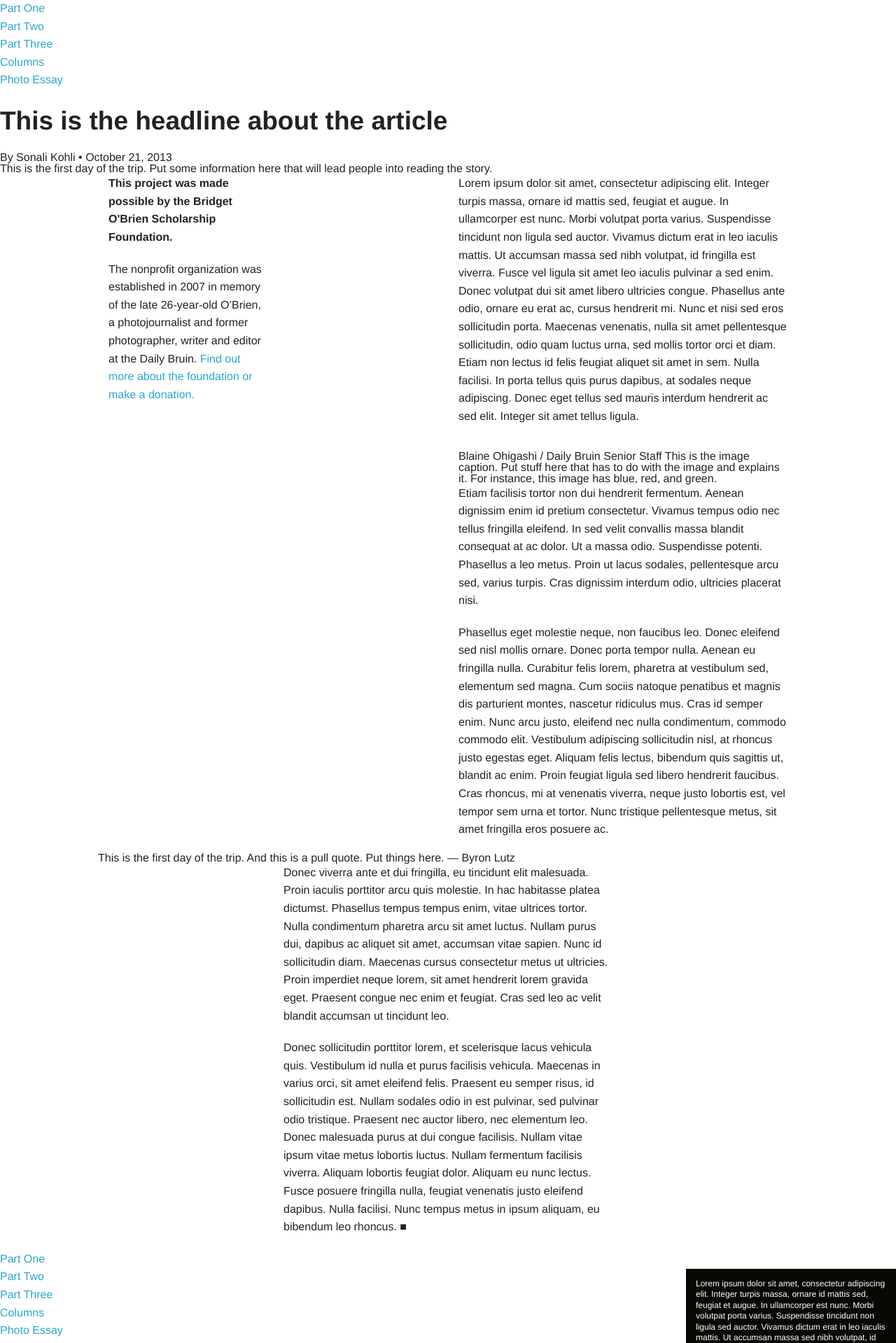
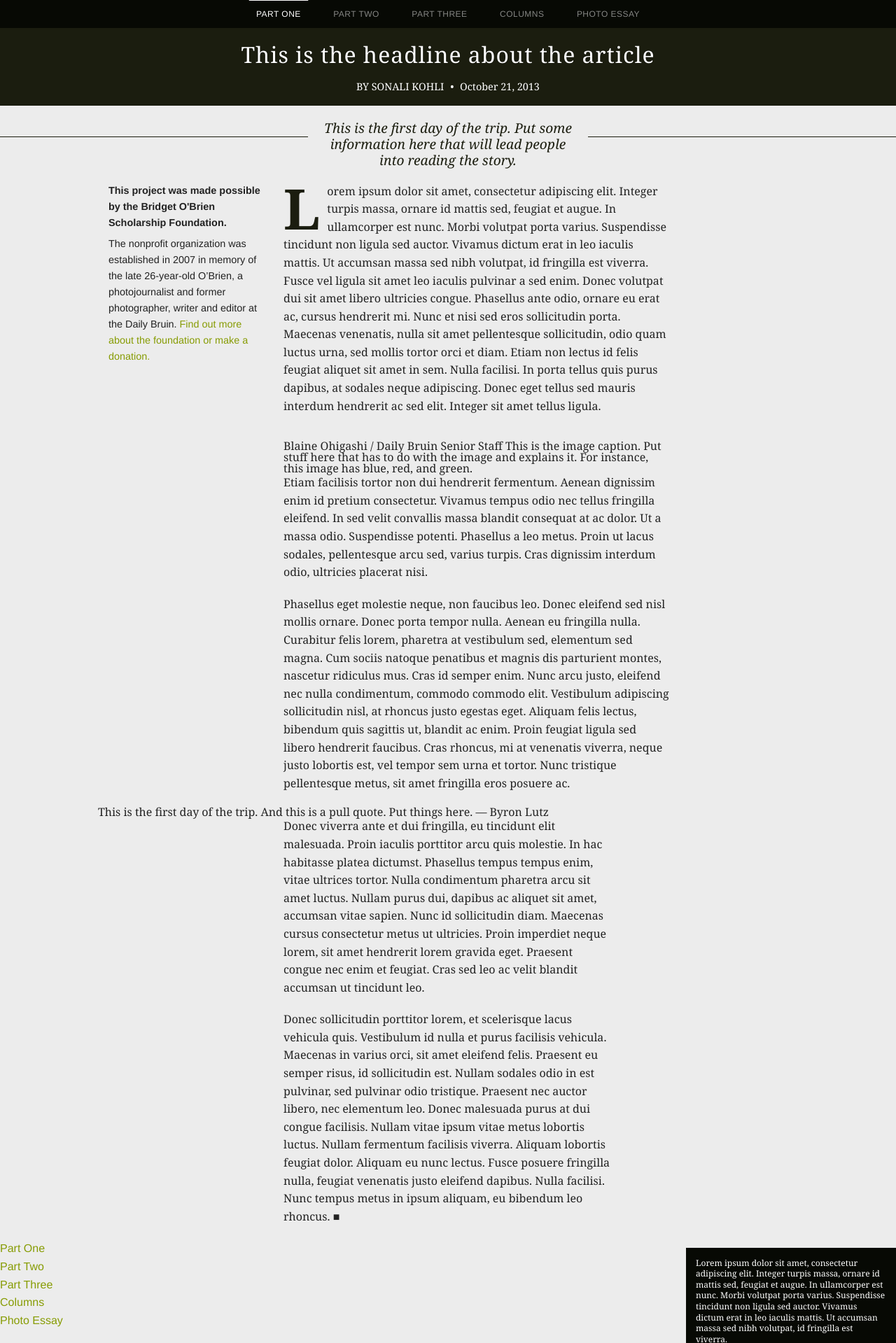
Before and after one commit to dailybruin/bob-2013, a PHP site: page / in a window 1280 px wide; the page is wider, and only the part inside the window is pictured. Shown: the part 401-2320 px from the top of that part at 70% size. Run offline with PHP 8.4, Linux system fonts and the light colour scheme; some libraries are stand-ins or nearby versions; grey boxes are pictures that could not be loaded.

Commit message:
Styled nav, headline, drop cap, subhead, and bob info

```diff
--- a/css/app.css
+++ b/css/app.css
@@ -1,3 +1,17 @@
+body {
+  background-color:#ececec;
+}
+
+a {
+  color:#879C04;
+}
+a:hover, a:focus {
+  color: #9CB40A;
+}
+a:visited {
+  color:#631092;
+}
+
 header {
   background-image: url('/img/gen/Sky_Road.jpg');
   background-position:center top;
@@ -5,6 +19,7 @@ header {
   background-repeat:no-repeat;
   position:relative;
   min-height:400px;
+  overflow:hidden;
 }
 
 #package-title {
@@ -80,6 +95,111 @@ header {
   text-align: right;
 }
 
+nav ul {
+  margin: 0;
+  list-style: none;
+  text-align: center;
+  background-color: #070904;
+  color:white;
+}
+nav ul li {
+  display: inline-block;
+  margin: 0;
+}
+nav ul li a {
+  padding: 10px 10px;
+  color: white;
+  text-transform: uppercase;
+  font-size: 0.75em;
+  letter-spacing: 0.04em;
+  display:inline-block;
+  opacity:0.5;
+  border-top: 2px solid #070904;
+  border-right: 1px solid #070904;
+  border-left: 1px solid #070904;
+  margin:0 10px;
+}
+nav ul li a:visited {
+  color:white;
+}
+nav ul li a:hover {
+  color:#eee;
+}
+nav ul li.active a, nav ul li a:hover {
+  border-top: 2px solid white;
+}
+nav ul li.active a {
+    opacity:1;
+}
+
+article {
+  font-family:Georgia, serif;
+}
+.headline {
+  background-color:#1b1d0f;
+  color:white;
+  text-align:center;
+}
+.headline h2 {
+  margin:0;
+  color:white;
+  font-family:Georgia, serif;
+  font-weight: normal;
+  font-size: 2.0em;
+  padding: 16px 0;
+  letter-spacing: 0.03em;
+  text-shadow: 0 0 1px black;
+}
+.headline .head-info {
+  font-size: 0.9em;
+  padding-bottom: 20px;
+}
+.headline .head-info .byline {
+  text-transform: uppercase;
+  display: inline-block;
+  padding-right: 5px;
+}
+.headline .head-info .date {
+    display: inline-block;
+    padding-left: 5px;
+}
+
+.subhead {
+  margin:20px 0;
+  text-align: center;
+  font-family: Georgia, serif;
+  font-size: 1.2em;
+  line-height: 1.2em;
+  font-style: italic;
+  color: #1b1d0f;
+}
+.subhead hr {
+  position: absolute;
+  border-color: #1b1d0f;
+  left: 0;
+  right: 0;
+}
+.subhead .columns {
+  background-color: #ececec;
+}
+
+#about-bridget {
+  font-family: "Helvetica Neue", "Helvetica", Helvetica, Arial, sans-serif;
+  font-size: 0.9em;
+}
+#about-bridget p {
+  margin-bottom:0.5em;
+}
+
+.story-drop p:first-child:first-letter {
+  font-weight:bold;
+  font-size: 5em;
+  float: left;
+  line-height: 0.9em;
+  display: inline-block;
+  margin-right: 10px;
+  color:#1b1d0f;
+}
 
 /* Use this media query to add styles to any device that supports media queries */
 @media only screen { }
--- a/index.html
+++ b/index.html
@@ -37,7 +37,7 @@
 
   <nav>
     <ul>
-      <li><a href="#">Part One</a></li>
+      <li class="active"><a href="#">Part One</a></li>
       <li><a href="#">Part Two</a></li>
       <li class="disabled"><a href="#">Part Three</a></li>
       <li class="disabled"><a href="#">Columns</a></li>
@@ -52,7 +52,12 @@
     </div>
 
     <div class="subhead">
-      This is the first day of the trip. Put some information here that will lead people into reading the story.
+      <hr />
+      <div class="row">
+        <div class="large-4 large-centered columns">
+          This is the first day of the trip. Put some information here that will lead people into reading the story.
+        </div>
+      </div>
     </div>
 
     <div class="row">
@@ -62,7 +67,7 @@
           <p>The nonprofit organization was established in 2007 in memory of the late 26-year-old O’Brien, a photojournalist and former photographer, writer and editor at the Daily Bruin. <a href="http://rememberingbridget.com/">Find out more about the foundation or make a donation.</a></p>
         </div><!-- end div#about-bridget -->
       </div><!-- end div.large-3 -->
-      <div class="large-6 columns story story-drop">
+      <div class="large-7 columns story story-drop">
         <p>
         Lorem ipsum dolor sit amet, consectetur adipiscing elit. Integer turpis massa, ornare id mattis sed, feugiat et augue. In ullamcorper est nunc. Morbi volutpat porta varius. Suspendisse tincidunt non ligula sed auctor. Vivamus dictum erat in leo iaculis mattis. Ut accumsan massa sed nibh volutpat, id fringilla est viverra. Fusce vel ligula sit amet leo iaculis pulvinar a sed enim. Donec volutpat dui sit amet libero ultricies congue. Phasellus ante odio, ornare eu erat ac, cursus hendrerit mi. Nunc et nisi sed eros sollicitudin porta. Maecenas venenatis, nulla sit amet pellentesque sollicitudin, odio quam luctus urna, sed mollis tortor orci et diam. Etiam non lectus id felis feugiat aliquet sit amet in sem. Nulla facilisi. In porta tellus quis purus dapibus, at sodales neque adipiscing. Donec eget tellus sed mauris interdum hendrerit ac sed elit. Integer sit amet tellus ligula.
         </p>
@@ -80,6 +85,7 @@
         Phasellus eget molestie neque, non faucibus leo. Donec eleifend sed nisl mollis ornare. Donec porta tempor nulla. Aenean eu fringilla nulla. Curabitur felis lorem, pharetra at vestibulum sed, elementum sed magna. Cum sociis natoque penatibus et magnis dis parturient montes, nascetur ridiculus mus. Cras id semper enim. Nunc arcu justo, eleifend nec nulla condimentum, commodo commodo elit. Vestibulum adipiscing sollicitudin nisl, at rhoncus justo egestas eget. Aliquam felis lectus, bibendum quis sagittis ut, blandit ac enim. Proin feugiat ligula sed libero hendrerit faucibus. Cras rhoncus, mi at venenatis viverra, neque justo lobortis est, vel tempor sem urna et tortor. Nunc tristique pellentesque metus, sit amet fringilla eros posuere ac.
         </p>
       </div>
+      <div class="large-2 columns"> </div>
     </div><!-- end div.row -->
 
     <div class="row">
```
